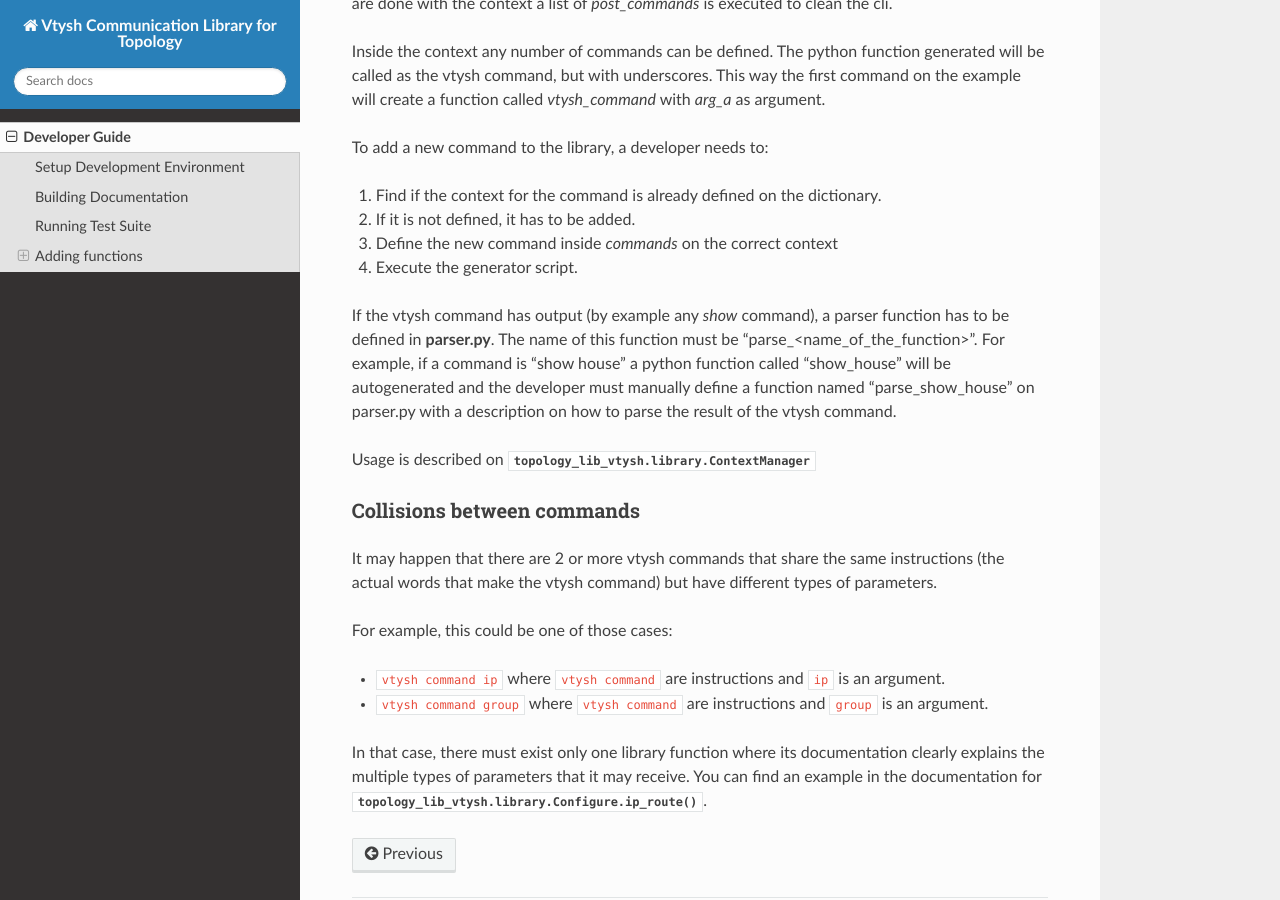
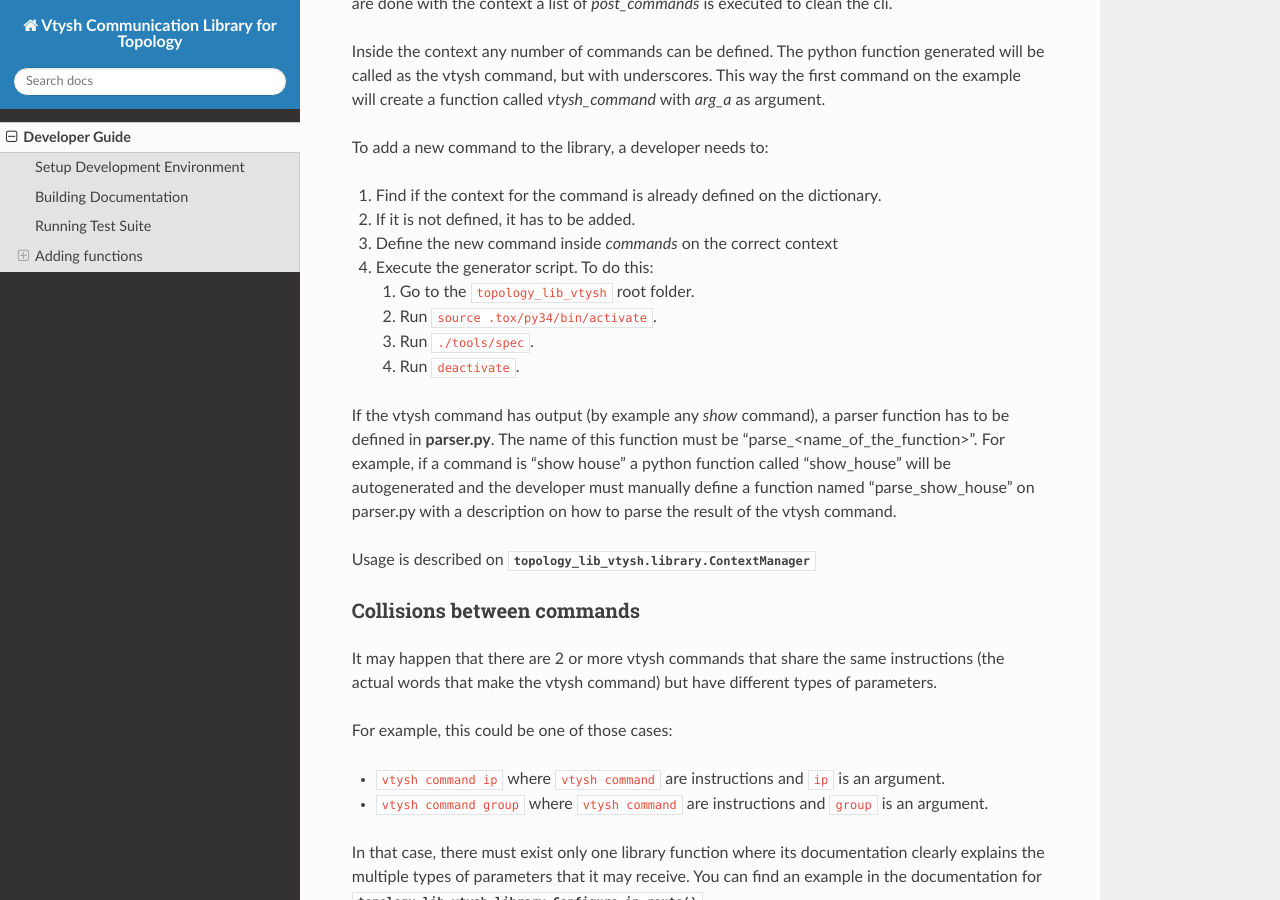
Before and after one commit to carlos-jenkins/ops-topology-lib-vtysh, a Sphinx documentation site: the page built from doc/developer.rst, in a window 1280 px wide and 900 px high, scrolled down 1610 px. Built offline with Sphinx 7.4.7 and the Read the Docs theme 2.0.0, drawn with Linux system fonts in a browser that asks for light colours; pages that are not in the unit, such as notebooks, are missing from menus; the version number could not be read and is left out.

Commit message:
new: doc: Explaining activate usage for spec script.

```diff
--- a/doc/developer.rst
+++ b/doc/developer.rst
@@ -105,7 +105,12 @@ To add a new command to the library, a developer needs to:
 1. Find if the context for the command is already defined on the dictionary.
 2. If it is not defined, it has to be added.
 3. Define the new command inside *commands* on the correct context
-4. Execute the generator script.
+4. Execute the generator script. To do this:
+
+   1. Go to the ``topology_lib_vtysh`` root folder.
+   2. Run ``source .tox/py34/bin/activate``.
+   3. Run ``./tools/spec``.
+   4. Run ``deactivate``.
 
 
 If the vtysh command has output (by example any *show* command), a parser
```
